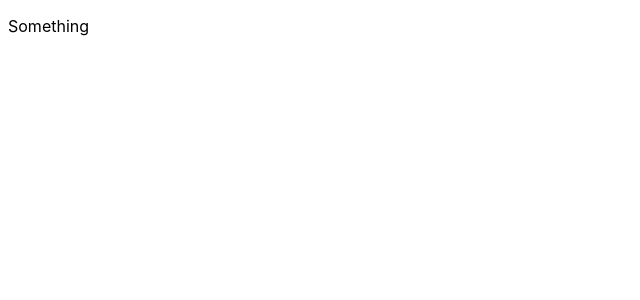
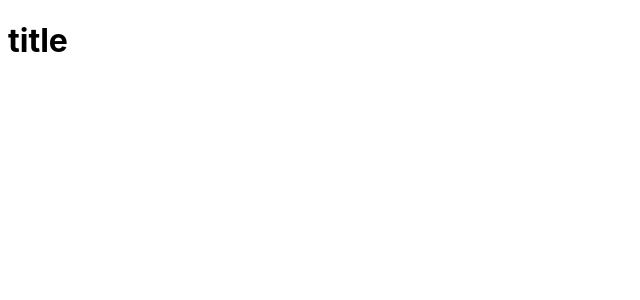
Before and after one commit to mrLuisFer/vanilla-os, a Svelte app: page / in a window 1280 px wide. Shown: the top 300 px of the page, without its empty margins (0-640 px from the left). Built offline with nearby package versions, Linux system fonts and the light colour scheme.

Commit message:
just modify some details for test if all works

```diff
--- a/src/App.svelte
+++ b/src/App.svelte
@@ -1,5 +1,5 @@
 <script>
-  import Header from './components/common/Header.svelte'
+  import Header from './components/common/Header.svelte';
 </script>
 
 <main>
--- a/src/components/common/Header.svelte
+++ b/src/components/common/Header.svelte
@@ -1,10 +1,10 @@
 <script>
 </script>
 
-<header>
-  <p>Something</p>
+<header class="header">
+  <h1 class="header-title">title</h1>
 </header>
 
-<style>
+<style type="text/scss">
 
 </style>
```
